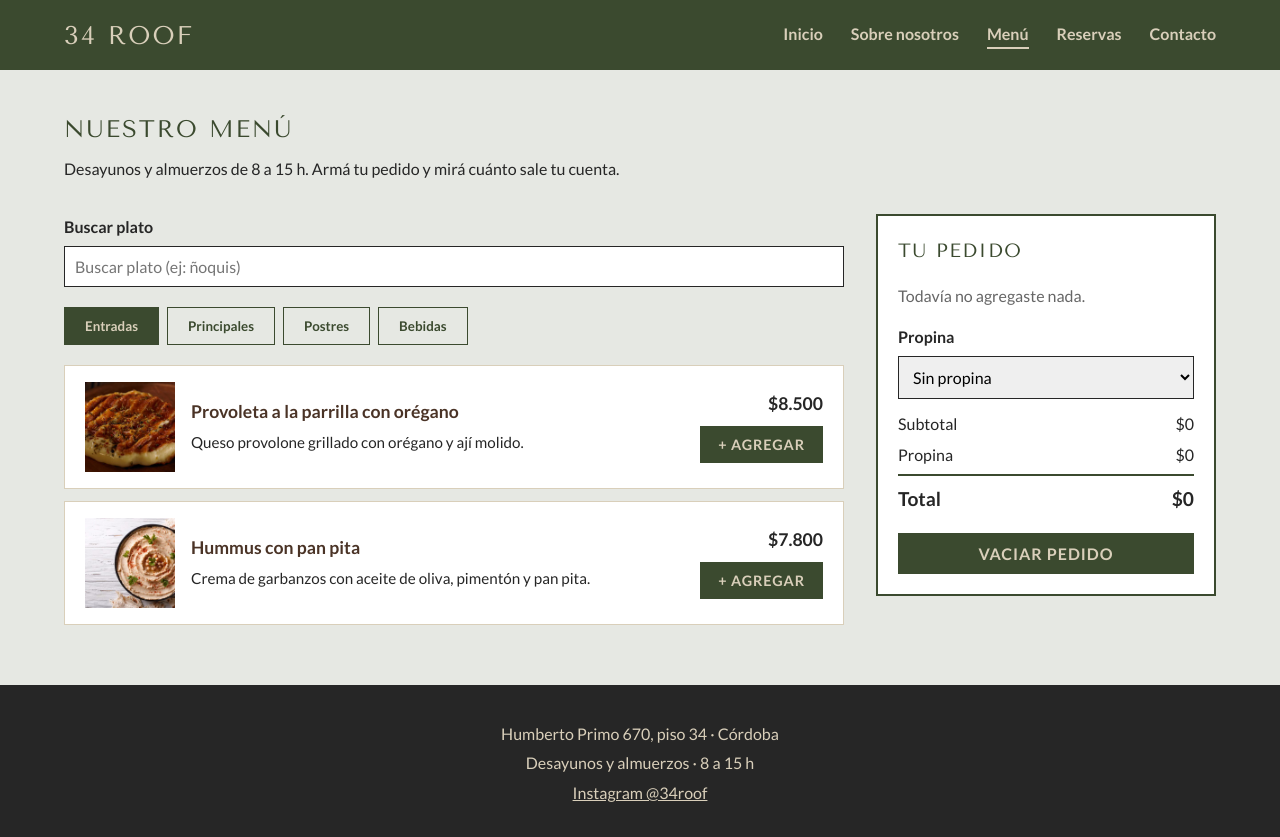
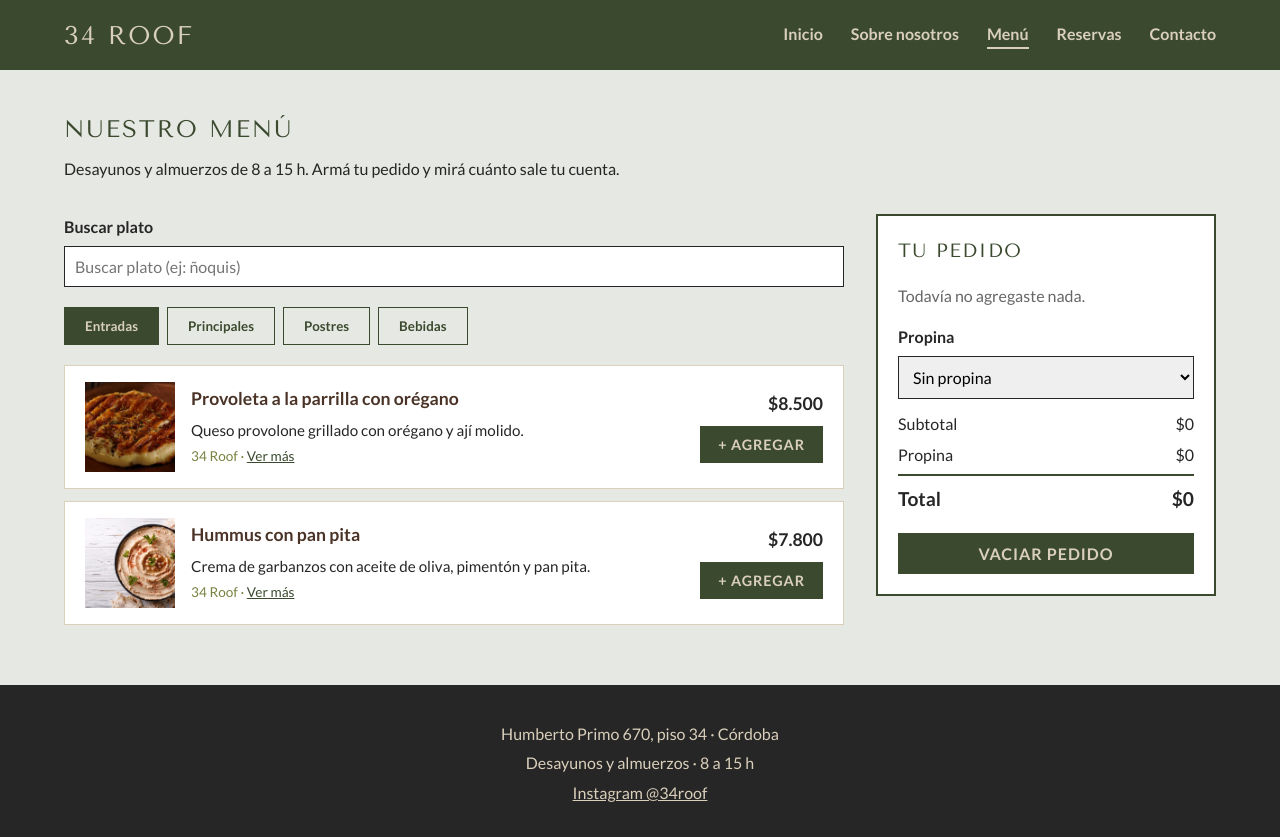
Before and after one commit to Benjarojo10/proyecto2026-RojoKerkebe-SolanaAllende, a React (Vite) app in the folder segunda-entrega/: page /menu in a window 1280 px wide. Built offline with nearby package versions, Linux system fonts and the light colour scheme; data requests are answered from the project's data file.

Commit message:
fix: muestra marca y enlace de cada plato

```diff
--- a/segunda-entrega/src/components/Plato.jsx
+++ b/segunda-entrega/src/components/Plato.jsx
@@ -8,6 +8,12 @@ const Plato = ({ producto, onAgregar }) => (
         <div className="plato-info">
             <h3>{producto.nombre}</h3>
             <p>{producto.description}</p>
+            <p className="plato-marca">
+                {producto.marca} ·{" "}
+                <a href={producto.web} target="_blank" rel="noopener noreferrer">
+                    Ver más
+                </a>
+            </p>
         </div>
         <div className="plato-accion">
             <span className="precio">{formatearPrecio(producto.precio)}</span>
--- a/segunda-entrega/src/styles/_menu.scss
+++ b/segunda-entrega/src/styles/_menu.scss
@@ -117,6 +117,16 @@
 .plato p {
     margin: 0;
     font-size: 0.95rem;
+}
+
+.plato .plato-marca {
+    margin-top: 4px;
+    font-size: 0.85rem;
+    color: var(--verde-oliva);
+}
+
+.plato-marca a {
+    color: var(--verde-musgo);
 }
 
 .plato-accion {
```
